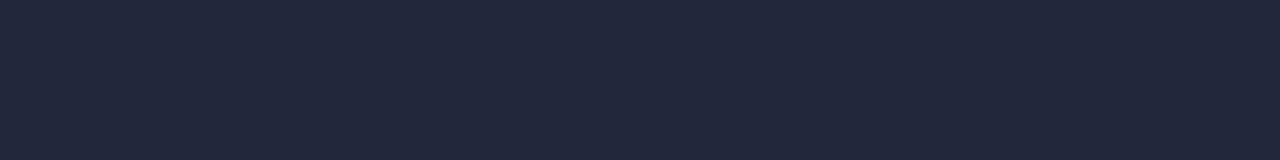
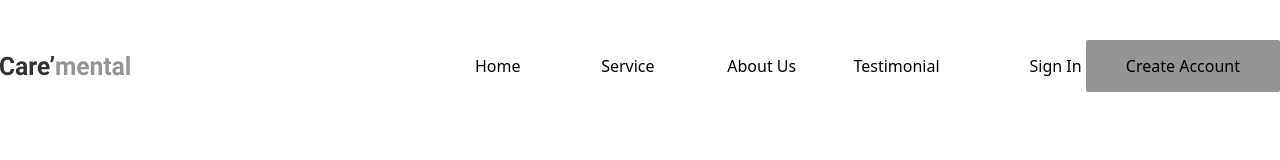
Before and after one commit to happinessjon/care-mental-landing-page, a website: page src/index.html in a window 1280 px wide. Drawn offline with Linux system fonts and the light colour scheme.

Commit message:
feat: configure colors

```diff
--- a/src/index.html
+++ b/src/index.html
@@ -1,13 +1,43 @@
 <!DOCTYPE html>
 <html lang="en">
-<head>
-    <meta charset="UTF-8">
-    <meta http-equiv="X-UA-Compatible" content="IE=edge">
-    <meta name="viewport" content="width=device-width, initial-scale=1.0">
-    <link  href="/styles/output.css" rel="stylesheet"/>
+  <head>
+    <meta charset="UTF-8" />
+    <meta http-equiv="X-UA-Compatible" content="IE=edge" />
+    <meta name="viewport" content="width=device-width, initial-scale=1.0" />
+    <link href="/styles/output.css" rel="stylesheet" />
     <title>Tailwind Starter</title>
-</head>
-<body class="bg-gray-800">
-
-</body>
+  </head>
+  <body>
+    <header class="container mx-auto py-[40px]">
+      <nav class="flex items-center">
+        <a class="inline-block mr-[345px]" href="#">
+          <img
+            src="./svgs/site-logo--header.svg"
+            width="130"
+            height="28"
+            alt="Site logo"
+            aria-label="Care'Mental site logo is written"
+          />
+        </a>
+        <ul class="grid grid-cols-4 grid-rows-1 gap-x-[40px] list-none m-0 p-0">
+            <li>
+                <a class="capitalize" href="#">Home</a>
+            </li>
+            <li>
+                <a class="capitalize" href="#">Service</a>
+            </li>
+            <li>
+                <a class="capitalize" href="#">About us</a>
+            </li>
+            <li>
+                <a class="capitalize" href="#">Testimonial</a>
+            </li>
+        </ul>
+        <div class="ml-auto">
+            <button class="capitalize">Sign in</button>
+            <button class="capitalize text-white py-[14px] px-[40px] rounded-[2px] bg-lightergray">Create account</button>
+        </div>
+      </nav>
+    </header>
+  </body>
 </html>
--- a/tailwind.config.js
+++ b/tailwind.config.js
@@ -1,6 +1,14 @@
 module.exports = {
   content: ["./src/**/*.{html,js}"],
   theme: {
+    colors: {
+      "lightergray": "#959494",
+      "white": "#ffffff",
+      "darkergray": "#454545",
+      "headingColor": "#333232",
+      "scarlet": "#FF794F",
+      "footerColor": "#AFAFAF",
+    },
     extend: {},
   },
   plugins: [],
```
Also changed, not shown: styles/output.css.
